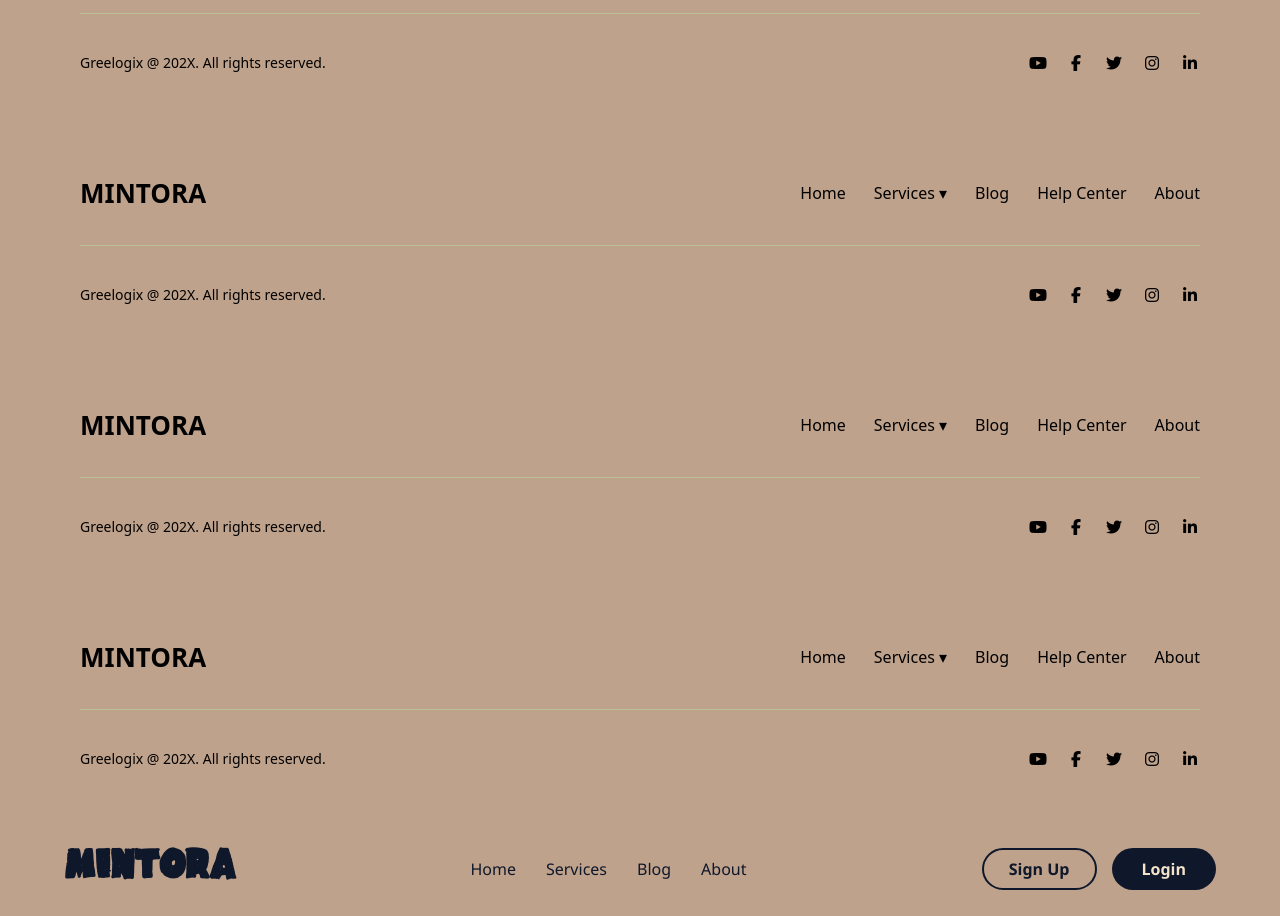
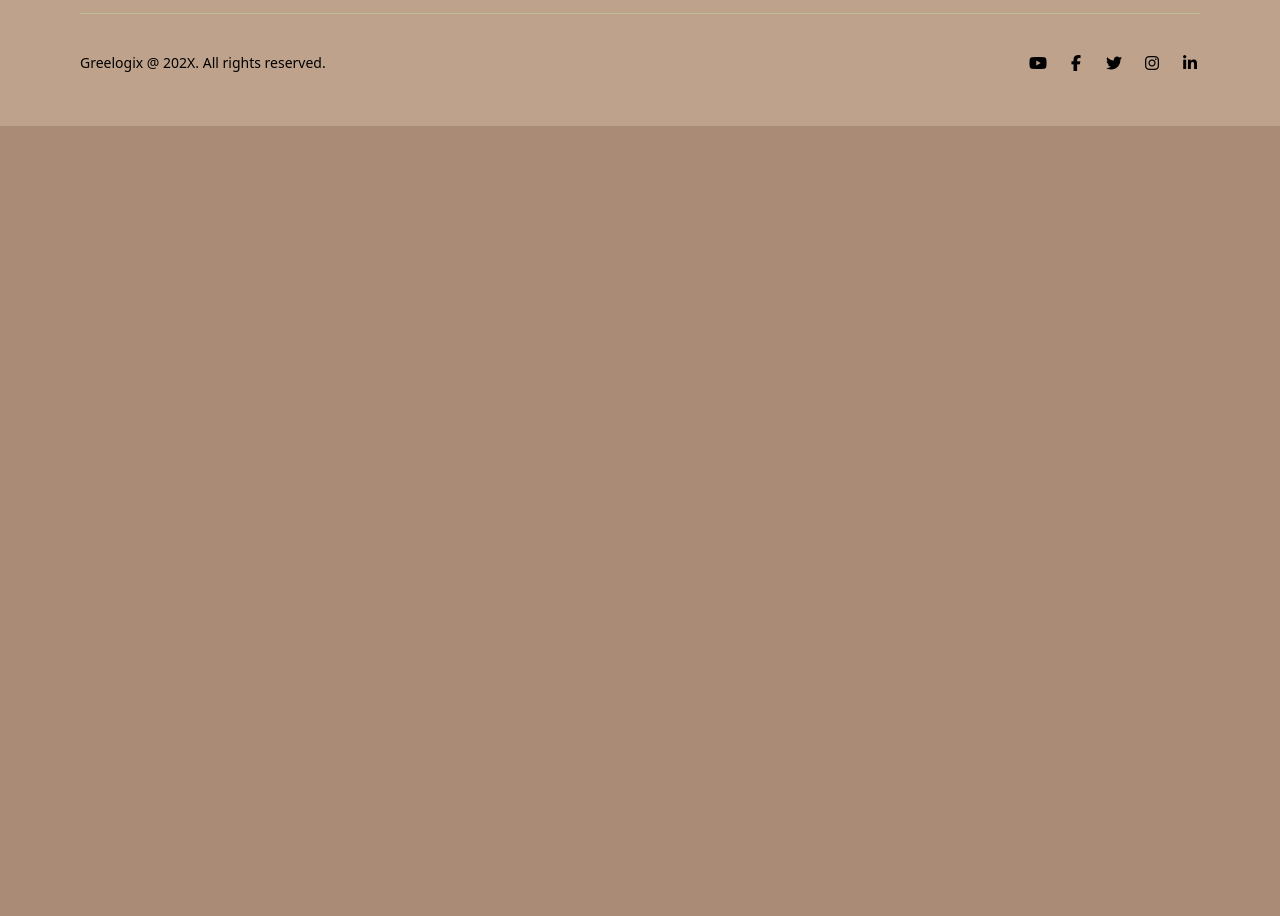
Before and after one commit to Rohan9833/NFT-Marketplace, a React app in the folder Frontend/: page / in a window 1280 px wide. Shown: the part 200-1116 px from the top of the page. After the commit the page ends 800 px from the top, so only its background shows below. Built offline with nearby package versions, Linux system fonts and the light colour scheme; the HTML template or start-up script is replaced by a standard one.

Commit message:
removed extra footer

```diff
--- a/Frontend/src/App.jsx
+++ b/Frontend/src/App.jsx
@@ -8,11 +8,7 @@ function App() {
 
       <Navbar/>
       <Footer/>
-      <Footer/>
-      <Footer/>
-      <Footer/>
-      <Navbar/>
-    </>
+        </>
   );
 }
 
```
